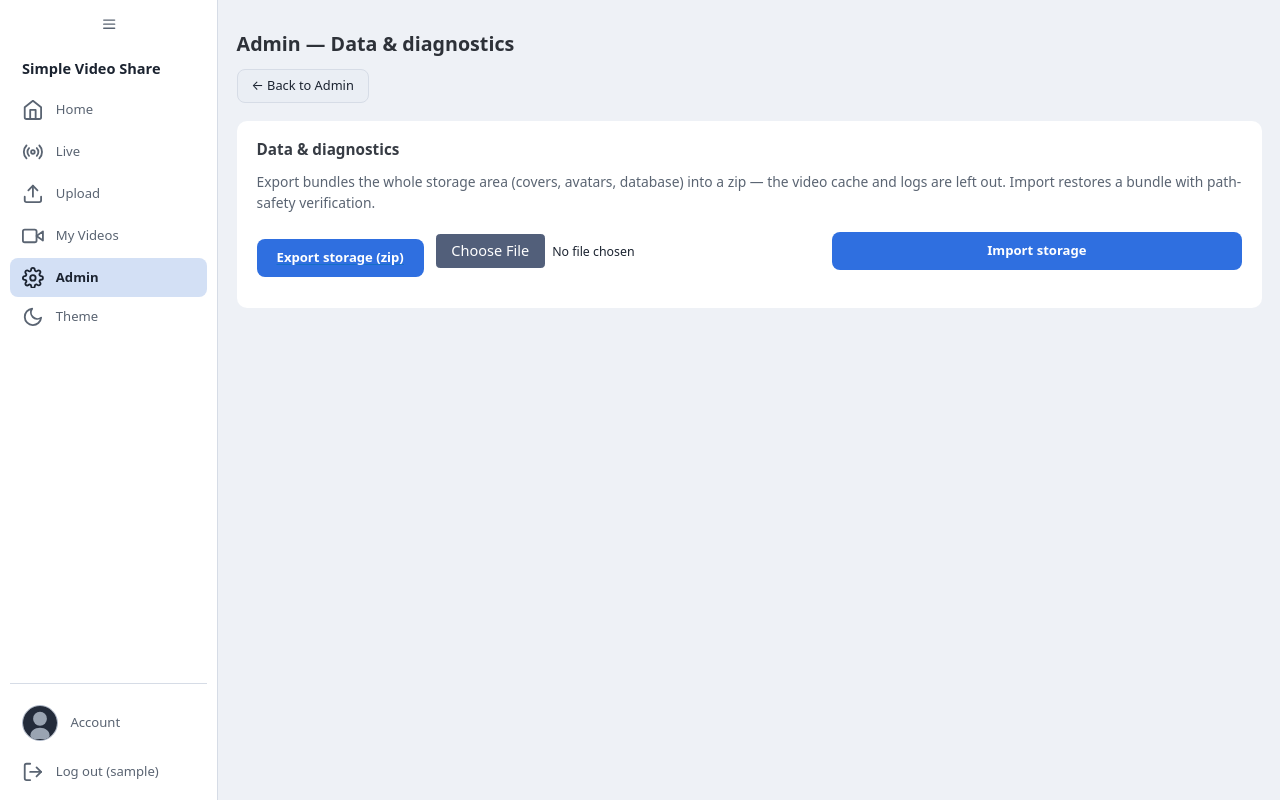
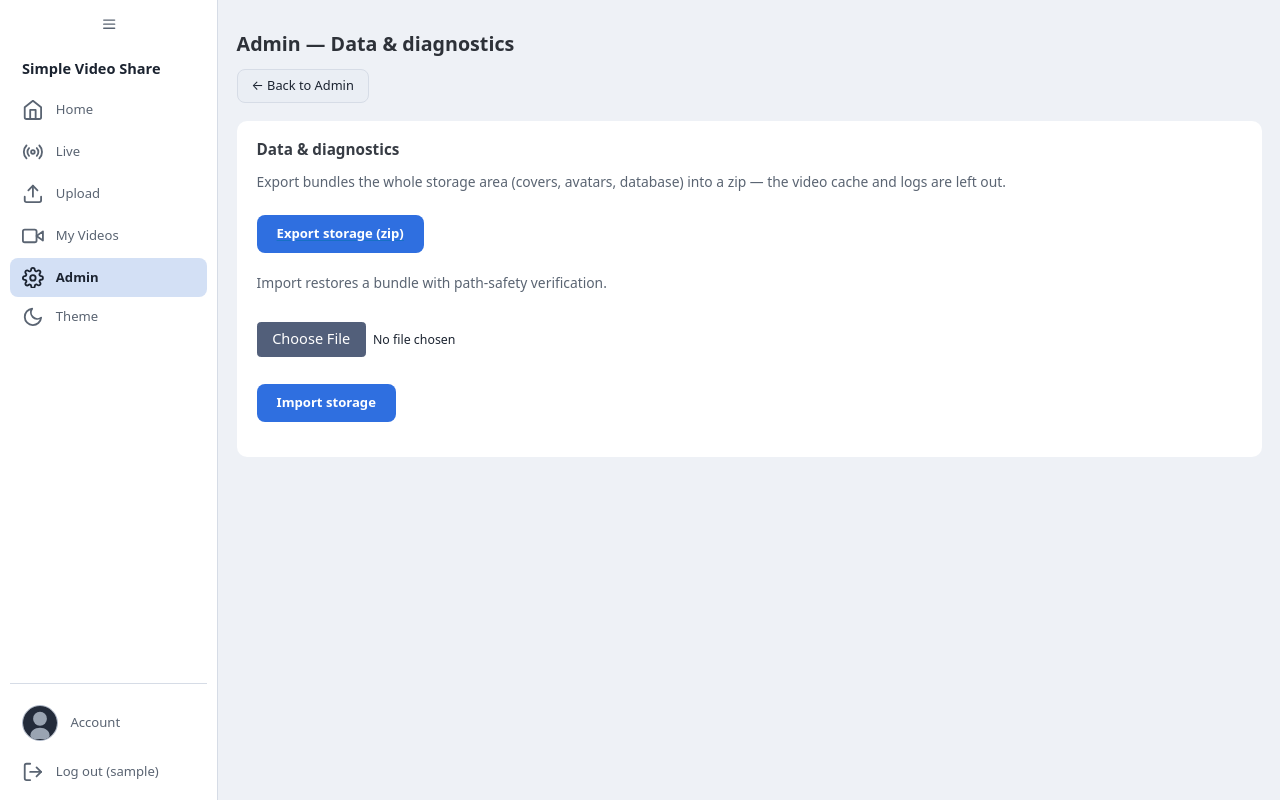
Before and after one commit to VSakuya/simple_video_share, a Flask app: page /admin/data in a window 1280 px wide. Run offline with Flask 3, Linux system fonts and the light colour scheme; the visitor is signed in with stand-in values (Sample User, id 1); data comes from the database, SQL or seed files in the repository; parts of the project's set-up code (start-up, migrations or seed data) failed here and were passed over; some libraries are stand-ins or nearby versions.

Commit message:
refactor(admin): split data panel into export and import sections

```diff
--- a/app/static/css/style.css
+++ b/app/static/css/style.css
@@ -1501,9 +1501,16 @@ button:disabled { opacity: 0.55; cursor: not-allowed; filter: none; }
 
 /* Admin Data & diagnostics panel (§16.7, §16.8): export/import buttons and the
    WebSocket test. */
-.admin-data { display: flex; flex-wrap: wrap; align-items: center; gap: 12px; }
-.admin-data__import { display: flex; align-items: center; gap: 8px; flex: 1 1 340px; }
-.admin-data__import input[type="file"] { flex: 1 1 auto; }
+/* Admin Data & diagnostics panel (§16.7, §16.8): two stacked feature sections
+   (Export, then Import). Each has its own description and a natural-width
+   action row — buttons are content-sized with centered text, not full-row. */
+.admin-data { display: flex; flex-direction: column; gap: 20px; }
+.admin-data__section { display: flex; flex-direction: column; gap: 8px; }
+.admin-data__actions { display: flex; align-items: center; gap: 8px; flex-wrap: wrap; }
+/* Pico forces width:100% on button[type=submit]; keep these buttons content-sized. */
+.admin-data__actions .btn { width: auto; text-align: center; }
+.admin-data__import { display: flex; align-items: center; gap: 8px; flex-wrap: wrap; }
+.admin-data__import input[type="file"] { flex: 0 1 auto; min-width: 0; }
 
 /* ===== Live room page: player + right panel (§16.8) ===== */
 /* Two columns: a big player (1fr) and a fixed 24rem side panel. The row is
--- a/app/templates/admin_data.html
+++ b/app/templates/admin_data.html
@@ -6,18 +6,30 @@
   {% include "_admin_nav.html" %}
   <section class="panel">
     <h2>Data &amp; diagnostics</h2>
+
+    <div class="admin-data">
+      <div class="admin-data__section">
         <p class="muted">
           Export bundles the whole storage area (covers, avatars, database) into a
-      zip — the video cache and logs are left out. Import restores a bundle with
-      path-safety verification.
+          zip — the video cache and logs are left out.
         </p>
-    <div class="admin-data">
+        <div class="admin-data__actions">
           <a class="btn" href="{{ url_for('admin.export_bundle') }}">Export storage (zip)</a>
+        </div>
+      </div>
+
+      <div class="admin-data__section">
+        <p class="muted">
+          Import restores a bundle with path-safety verification.
+        </p>
+        <div class="admin-data__actions">
           <form method="post" action="{{ url_for('admin.import_bundle') }}" enctype="multipart/form-data" class="admin-data__import">
             <input type="file" name="archive" accept="application/zip" required>
             <button type="submit" class="btn">Import storage</button>
           </form>
         </div>
+      </div>
+    </div>
   </section>
 </div>
 {% endblock %}
```
Lines whose indentation alone changed are shown as unchanged.
